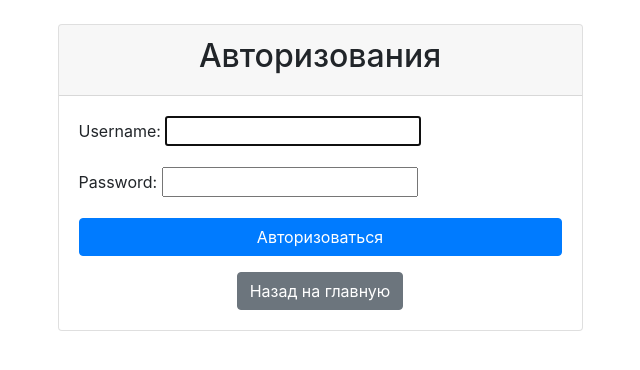
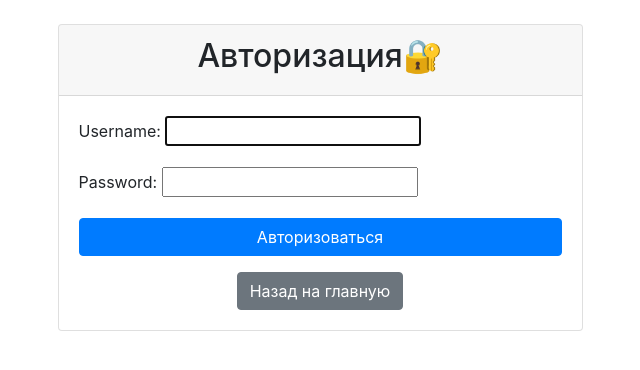
Before and after one commit to sdv77/simple_django_request_app, a Django app: page /login/ in a window 1280 px wide. Shown: the part 56-426 px from the top of the page, without its empty margins (320-960 px from the left). Run offline with Django 5.2, Linux system fonts and the light colour scheme; some libraries are stand-ins or nearby versions.

Commit message:
title fix

```diff
--- a/reqapp/templates/login.html
+++ b/reqapp/templates/login.html
@@ -8,7 +8,7 @@
         <div class="col-md-6">
             <div class="card">
                 <div class="card-header text-center">
-                    <h2>Авторизования</h2>
+                    <h2>Авторизация🔐</h2>
                 </div>
                 <div class="card-body">
                     <form method="post">
```
